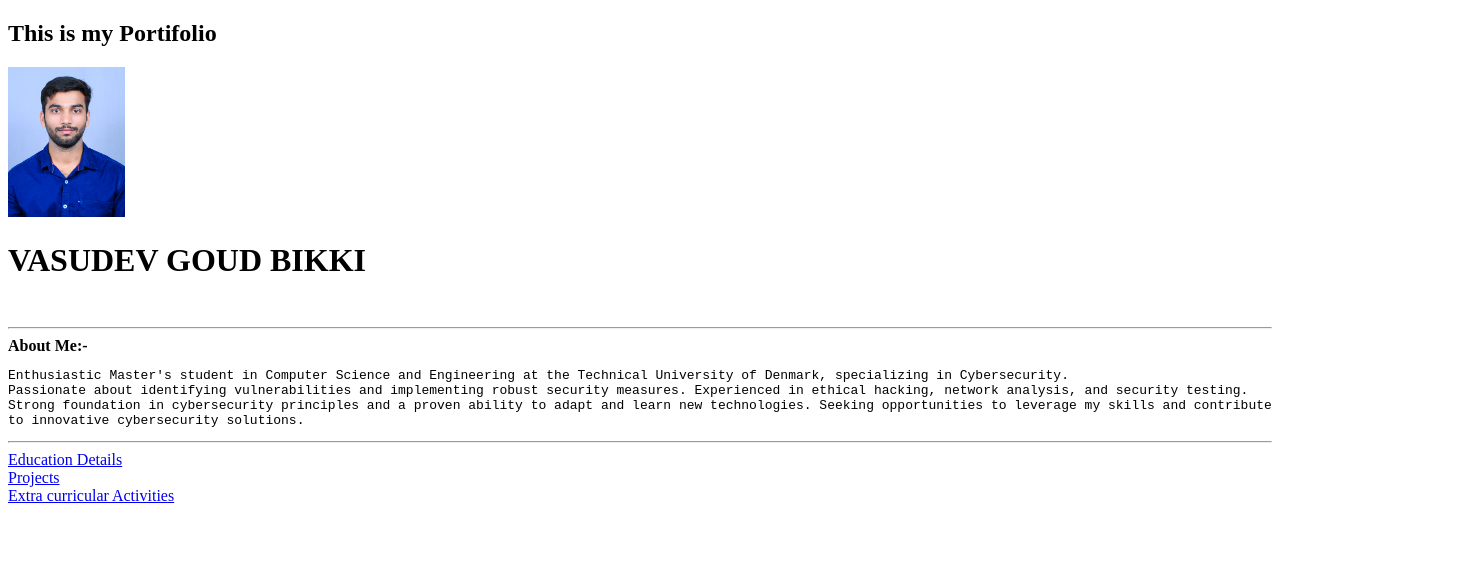
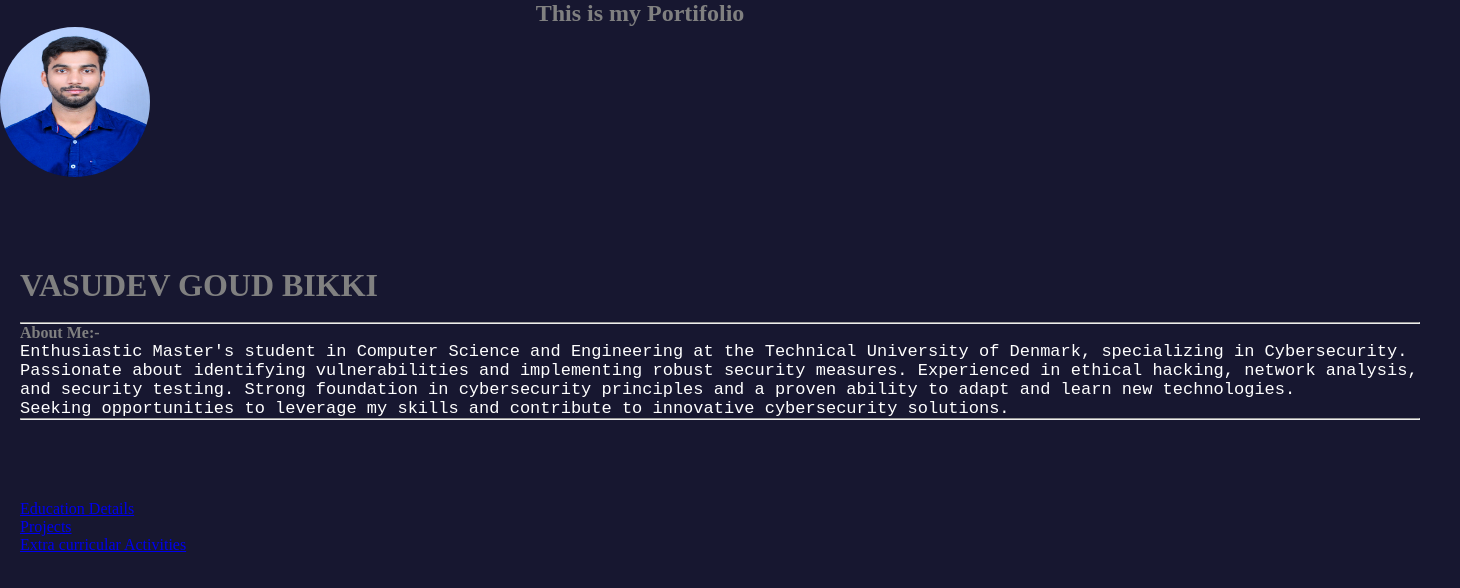
Before and after one commit to VasudevGoud/Portifolio, a plain HTML site: page index.html in a window 1280 px wide. Shown: the whole page, 1460 px wide, since content can reach past the window. Drawn offline with Linux system fonts and the light colour scheme.

Commit message:
with style

```diff
--- a/index.html
+++ b/index.html
@@ -4,29 +4,36 @@
     <meta charset="UTF-8">
     <meta name="viewport" content="width=device-width, initial-scale=1.0">
     <title>Document</title>
+    <link rel="stylesheet" href="style.css">
 </head>
 <body>
     <header>
-    <h2>This is my Portifolio</h2>
+    <h2 style="text-align: center;">This is my Portifolio</h2>
 </header>
 <main>
-    <img src="001.jpg" alt="vasudev" height="150"  >
+   <div  id="img">
+   <img  src="001.jpg" alt="vasudev" height="150">
+   </div>
+   <div  id="Details">
     <p><h1>VASUDEV GOUD BIKKI</h1></p>
     <br>
     <hr>
-      <b>About Me:-</b>
-      <pre>Enthusiastic Master's student in Computer Science and Engineering at the Technical University of Denmark, specializing in Cybersecurity.
-Passionate about identifying vulnerabilities and implementing robust security measures. Experienced in ethical hacking, network analysis, and security testing.
-Strong foundation in cybersecurity principles and a proven ability to adapt and learn new technologies. Seeking opportunities to leverage my skills and contribute
-to innovative cybersecurity solutions.</pre>
+      <b style="color: gray;">About Me:-</b>
+      <pre style="color: white;" >Enthusiastic Master's student in Computer Science and Engineering at the Technical University of Denmark, specializing in Cybersecurity.
+Passionate about identifying vulnerabilities and implementing robust security measures. Experienced in ethical hacking, network analysis,
+and security testing. Strong foundation in cybersecurity principles and a proven ability to adapt and learn new technologies.
+Seeking opportunities to leverage my skills and contribute to innovative cybersecurity solutions.</pre>
  <hr>
-
+   </div>
+   <br>
+   <div id="links">
     <a href="Education.html">Education Details </a>
 
     <br>
     <a href ="Projects.html">Projects</a>
     <br>
     <a href ="Extra_Curricular.html">Extra curricular Activities</a>
+    </div>
 </main>
 </body>
 </html>
--- /dev/null
+++ b/style.css
@@ -0,0 +1,65 @@
+
+*{
+    margin: 0px;
+}
+
+h1{
+    color:gray;
+}
+h2{
+
+    color:gray;
+}
+
+body{
+    background-color: rgb(23, 23, 48);
+}
+
+
+
+#img{
+    margin: 0px;
+    height: 200px;
+    width: 200px;
+    position: relative;
+
+
+}
+#Details{
+    margin: 40px;
+    width: 1400px;
+    margin-left: 20px;
+
+
+}
+#links
+{
+    margin: 40px;
+    width: 1400px;
+    margin-left: 20px;
+
+}
+div{
+    display: inline-block;
+}
+
+
+table{
+    color: white;
+}
+
+p{
+    color: white;
+}
+
+pre{
+    font-size: 17px;
+}
+img{
+    height: 150px;
+    width: 150px;
+    border-radius: 50%;
+    border: 10px;
+    border-color: white;
+    align-items:right;
+}
```
Also changed, not shown: Education.html (+1 -0 lines), Extra_Curricular.html (+1 -0 lines), Projects.html (+1 -0 lines), contact.html (+1 -0 lines), 1 other file.
